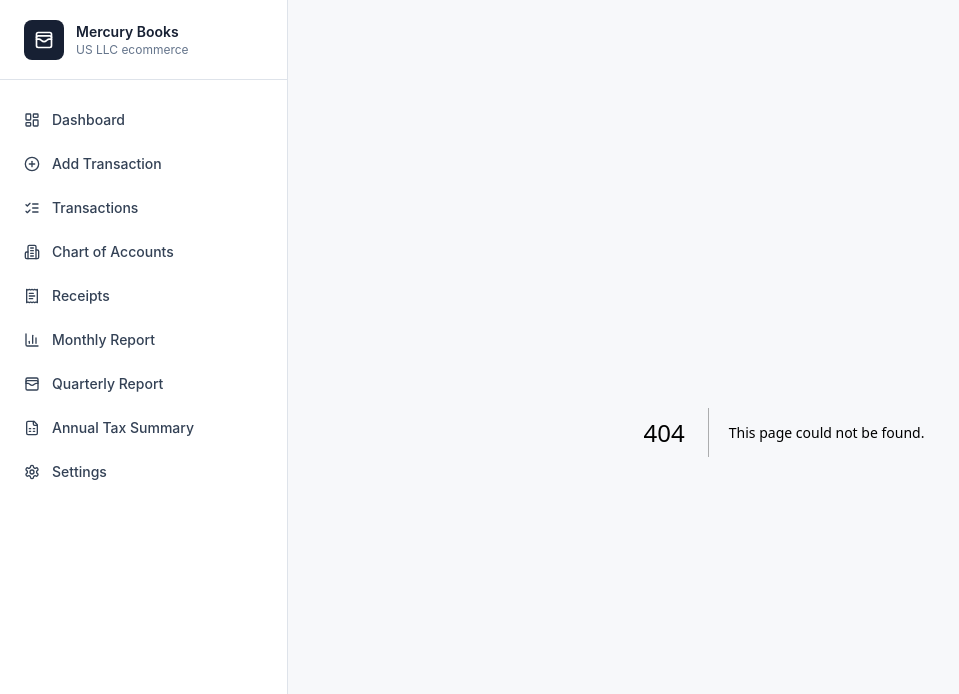
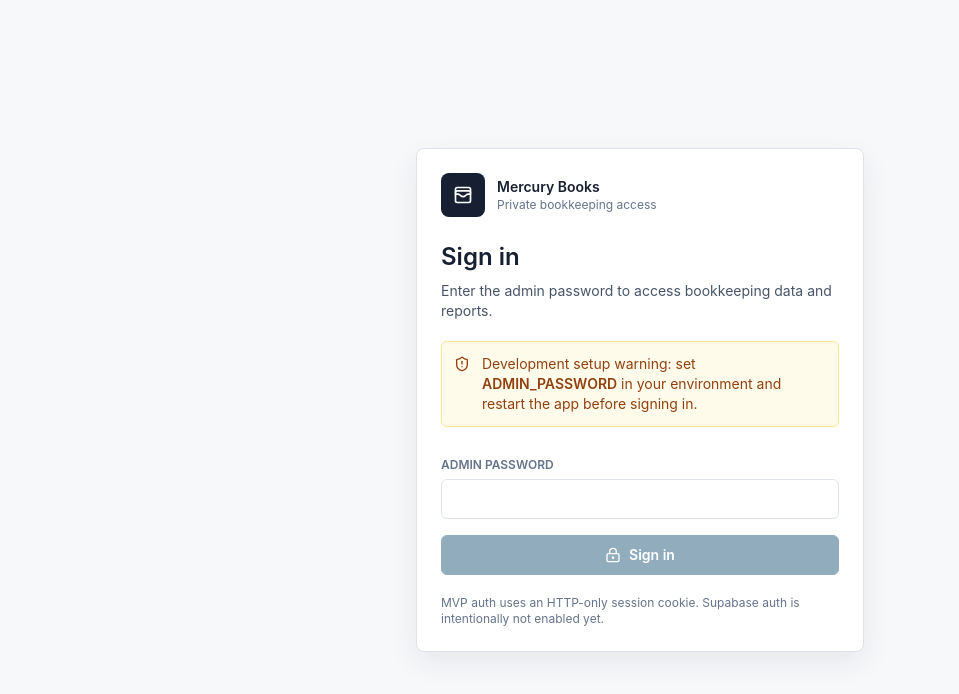
Before and after one commit to houbinluo5-maker/mercury-bookkeeping-app, a Next.js app: page /login in a window 1280 px wide. Before the commit this address had no page. Shown: the top 694 px of the page, without its empty margins (0-959 px from the left). Built offline with nearby package versions, Linux system fonts and the light colour scheme.

Commit message:
Add basic private auth

```diff
--- /dev/null
+++ b/app/api/auth/login/route.ts
@@ -0,0 +1,46 @@
+import { NextResponse, type NextRequest } from "next/server";
+import {
+  AUTH_COOKIE_MAX_AGE_SECONDS,
+  AUTH_COOKIE_NAME,
+  createAuthToken,
+  getAdminPassword,
+  getExpectedAuthToken,
+  isSafeRedirectPath
+} from "@/lib/auth";
+
+export async function POST(request: NextRequest) {
+  const formData = await request.formData();
+  const submittedPassword = String(formData.get("password") ?? "");
+  const nextPath = String(formData.get("next") ?? "/");
+  const adminPassword = getAdminPassword();
+  const loginUrl = new URL("/login", request.url);
+
+  if (!adminPassword) {
+    loginUrl.searchParams.set("setup", "missing");
+    return NextResponse.redirect(loginUrl, { status: 303 });
+  }
+
+  const submittedToken = await createAuthToken(submittedPassword);
+  const expectedToken = await getExpectedAuthToken();
+
+  if (submittedToken !== expectedToken) {
+    loginUrl.searchParams.set("error", "invalid");
+    if (isSafeRedirectPath(nextPath)) loginUrl.searchParams.set("next", nextPath);
+    return NextResponse.redirect(loginUrl, { status: 303 });
+  }
+
+  const redirectUrl = new URL(isSafeRedirectPath(nextPath) ? nextPath : "/", request.url);
+  const response = NextResponse.redirect(redirectUrl, { status: 303 });
+
+  response.cookies.set({
+    name: AUTH_COOKIE_NAME,
+    value: expectedToken,
+    httpOnly: true,
+    maxAge: AUTH_COOKIE_MAX_AGE_SECONDS,
+    path: "/",
+    sameSite: "lax",
+    secure: process.env.NODE_ENV === "production"
+  });
+
+  return response;
+}
--- /dev/null
+++ b/app/api/auth/logout/route.ts
@@ -0,0 +1,20 @@
+import { NextResponse, type NextRequest } from "next/server";
+import { AUTH_COOKIE_NAME } from "@/lib/auth";
+
+export async function POST(request: NextRequest) {
+  const response = NextResponse.redirect(new URL("/login?logout=1", request.url), {
+    status: 303
+  });
+
+  response.cookies.set({
+    name: AUTH_COOKIE_NAME,
+    value: "",
+    expires: new Date(0),
+    httpOnly: true,
+    path: "/",
+    sameSite: "lax",
+    secure: process.env.NODE_ENV === "production"
+  });
+
+  return response;
+}
--- /dev/null
+++ b/app/login/page.tsx
@@ -0,0 +1,93 @@
+import { LockKeyhole, ShieldAlert, WalletCards } from "lucide-react";
+import { isAdminPasswordConfigured, isSafeRedirectPath } from "@/lib/auth";
+
+type LoginPageProps = {
+  searchParams?: Promise<Record<string, string | string[] | undefined>>;
+};
+
+function getParam(params: Record<string, string | string[] | undefined>, key: string) {
+  const value = params[key];
+  return Array.isArray(value) ? value[0] : value;
+}
+
+export default async function LoginPage({ searchParams }: LoginPageProps) {
+  const params = (await searchParams) ?? {};
+  const passwordConfigured = isAdminPasswordConfigured();
+  const nextParam = getParam(params, "next") ?? "/";
+  const nextPath = isSafeRedirectPath(nextParam) ? nextParam : "/";
+  const error = getParam(params, "error");
+  const setup = getParam(params, "setup");
+  const loggedOut = getParam(params, "logout");
+  const isDevelopment = process.env.NODE_ENV !== "production";
+
+  return (
+    <div className="flex min-h-screen items-center justify-center bg-paper px-4 py-10">
+      <div className="w-full max-w-md rounded-lg border border-line bg-white p-6 shadow-soft">
+        <div className="mb-6 flex items-center gap-3">
+          <div className="flex h-11 w-11 items-center justify-center rounded-lg bg-ink text-white">
+            <WalletCards aria-hidden="true" className="h-5 w-5" />
+          </div>
+          <div>
+            <p className="text-sm font-semibold text-ink">Mercury Books</p>
+            <p className="text-xs text-slate-500">Private bookkeeping access</p>
+          </div>
+        </div>
+
+        <h1 className="text-2xl font-semibold tracking-normal text-ink">Sign in</h1>
+        <p className="mt-2 text-sm text-slate-600">
+          Enter the admin password to access bookkeeping data and reports.
+        </p>
+
+        {!passwordConfigured || setup === "missing" ? (
+          <div className="mt-5 flex gap-3 rounded-md border border-amber-200 bg-amber-50 px-3 py-3 text-sm text-amber-800">
+            <ShieldAlert aria-hidden="true" className="mt-0.5 h-4 w-4 shrink-0" />
+            <p>
+              {isDevelopment ? "Development setup warning: " : "Deployment setup required: "}
+              set <span className="font-semibold">ADMIN_PASSWORD</span> in your environment and
+              restart the app before signing in.
+            </p>
+          </div>
+        ) : null}
+
+        {error === "invalid" ? (
+          <div className="mt-5 rounded-md border border-red-200 bg-red-50 px-3 py-3 text-sm text-red-700">
+            Password was not accepted.
+          </div>
+        ) : null}
+
+        {loggedOut ? (
+          <div className="mt-5 rounded-md border border-emerald-200 bg-emerald-50 px-3 py-3 text-sm text-emerald-700">
+            You have been logged out.
+          </div>
+        ) : null}
+
+        <form action="/api/auth/login" className="mt-6 space-y-4" method="post">
+          <input name="next" type="hidden" value={nextPath} />
+          <label className="block space-y-1">
+            <span className="form-label">Admin Password</span>
+            <input
+              autoComplete="current-password"
+              className="form-input"
+              disabled={!passwordConfigured}
+              name="password"
+              required
+              type="password"
+            />
+          </label>
+          <button
+            className="inline-flex h-10 w-full items-center justify-center gap-2 rounded-md border border-marine bg-marine px-3 text-sm font-semibold text-white transition hover:bg-ink disabled:cursor-not-allowed disabled:opacity-50"
+            disabled={!passwordConfigured}
+            type="submit"
+          >
+            <LockKeyhole aria-hidden="true" className="h-4 w-4" />
+            Sign in
+          </button>
+        </form>
+
+        <p className="mt-5 text-xs text-slate-500">
+          MVP auth uses an HTTP-only session cookie. Supabase auth is intentionally not enabled yet.
+        </p>
+      </div>
+    </div>
+  );
+}
--- a/components/app-shell.tsx
+++ b/components/app-shell.tsx
@@ -8,6 +8,7 @@ import {
   FileSpreadsheet,
   LayoutDashboard,
   ListChecks,
+  LogOut,
   PlusCircle,
   ReceiptText,
   Settings,
@@ -35,6 +36,10 @@ function isActive(pathname: string, href: string) {
 export function AppShell({ children }: { children: React.ReactNode }) {
   const pathname = usePathname();
 
+  if (pathname === "/login") {
+    return <main className="min-h-screen bg-paper">{children}</main>;
+  }
+
   return (
     <div className="min-h-screen bg-paper">
       <aside className="fixed inset-y-0 left-0 hidden w-72 border-r border-line bg-white xl:block">
@@ -47,6 +52,7 @@ export function AppShell({ children }: { children: React.ReactNode }) {
             <p className="text-xs text-slate-500">US LLC ecommerce</p>
           </div>
         </div>
+        <div className="flex h-[calc(100vh-5rem)] flex-col justify-between">
           <nav className="space-y-1 px-3 py-5">
             {navItems.map((item) => {
               const Icon = item.icon;
@@ -69,6 +75,16 @@ export function AppShell({ children }: { children: React.ReactNode }) {
               );
             })}
           </nav>
+          <form action="/api/auth/logout" className="border-t border-line p-3" method="post">
+            <button
+              className="flex h-10 w-full items-center gap-3 rounded-md px-3 text-sm font-medium text-slate-700 transition hover:bg-slate-100 hover:text-ink"
+              type="submit"
+            >
+              <LogOut aria-hidden="true" className="h-4 w-4" />
+              <span>Logout</span>
+            </button>
+          </form>
+        </div>
       </aside>
 
       <div className="xl:pl-72">
@@ -96,6 +112,17 @@ export function AppShell({ children }: { children: React.ReactNode }) {
                 </Link>
               );
             })}
+            <form action="/api/auth/logout" method="post">
+              <button
+                aria-label="Logout"
+                className="flex h-10 min-w-10 items-center justify-center rounded-md border border-line bg-white px-3 text-sm text-slate-700 transition hover:bg-slate-50"
+                title="Logout"
+                type="submit"
+              >
+                <LogOut aria-hidden="true" className="h-4 w-4" />
+                <span className="ml-2 hidden sm:inline">Logout</span>
+              </button>
+            </form>
           </div>
         </header>
         <main className="mx-auto w-full max-w-7xl px-4 py-6 sm:px-6 lg:px-8 lg:py-8">
--- /dev/null
+++ b/lib/auth.ts
@@ -0,0 +1,33 @@
+export const AUTH_COOKIE_NAME = "mercury_books_auth";
+export const AUTH_COOKIE_MAX_AGE_SECONDS = 60 * 60 * 12;
+
+const AUTH_TOKEN_PREFIX = "mercury-bookkeeping-admin:";
+
+export function getAdminPassword() {
+  return process.env.ADMIN_PASSWORD?.trim() ?? "";
+}
+
+export function isAdminPasswordConfigured() {
+  return getAdminPassword().length > 0;
+}
+
+export async function createAuthToken(password: string) {
+  const data = new TextEncoder().encode(`${AUTH_TOKEN_PREFIX}${password}`);
+  const digest = await crypto.subtle.digest("SHA-256", data);
+
+  return Array.from(new Uint8Array(digest))
+    .map((byte) => byte.toString(16).padStart(2, "0"))
+    .join("");
+}
+
+export async function getExpectedAuthToken() {
+  const password = getAdminPassword();
+
+  if (!password) return "";
+
+  return createAuthToken(password);
+}
+
+export function isSafeRedirectPath(path: string | null) {
+  return Boolean(path && path.startsWith("/") && !path.startsWith("//") && !path.startsWith("/login"));
+}
```
Also changed, not shown: proxy.ts (added, +34 -0 lines), 2 other files (tests, documents, lock files or other folders). Lines whose indentation alone changed are shown as unchanged.
